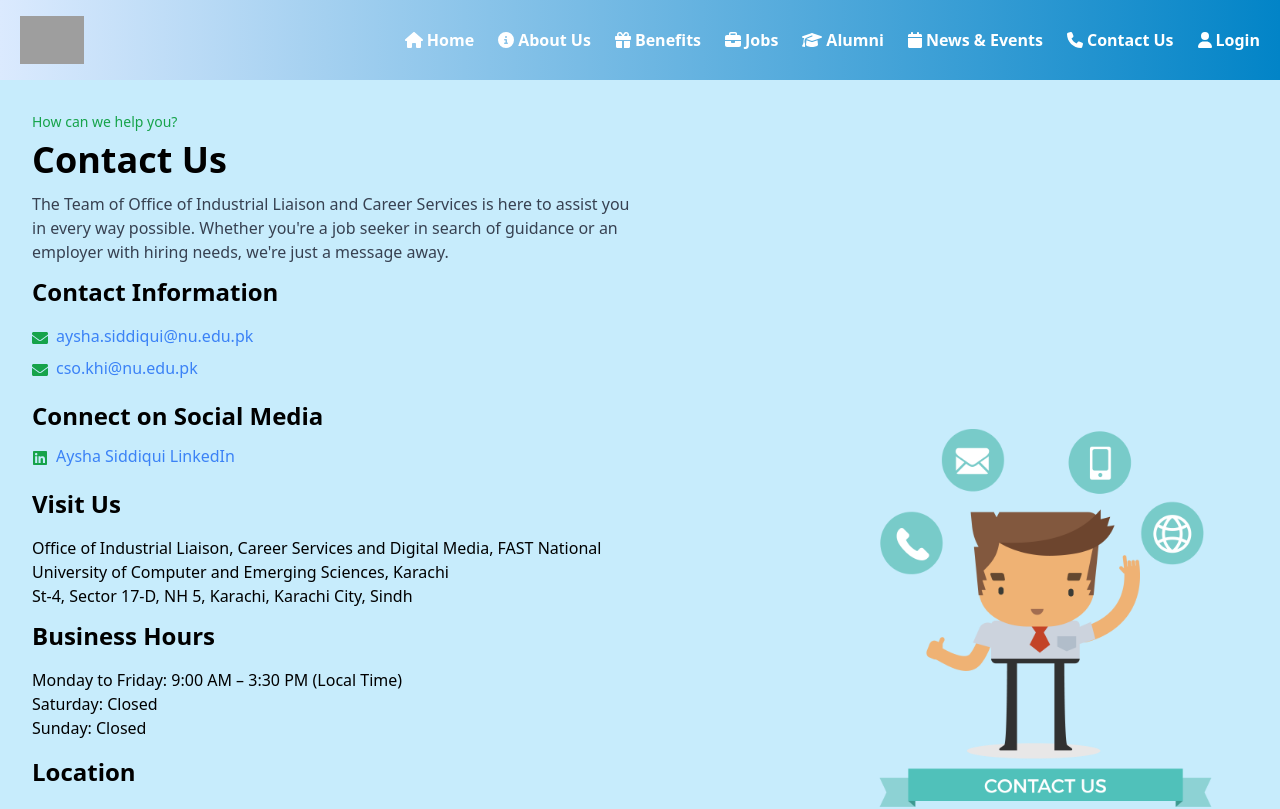
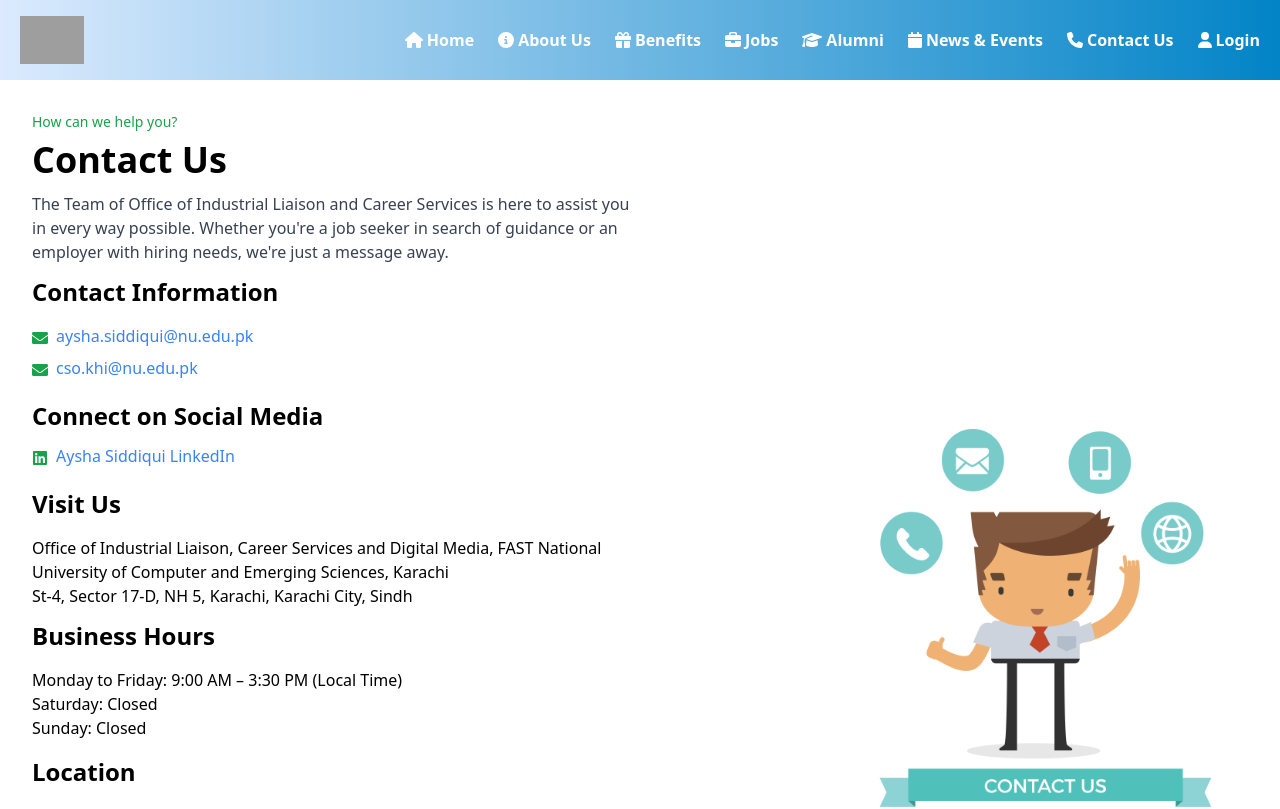
Before and after one commit to Khizar29/CDP-FYP, a React (Create React App) app in the folder cdp-frontend/: page /contact in a window 1280 px wide. Shown: the top 809 px of the page. Built offline with nearby package versions, Linux system fonts and the light colour scheme; grey boxes are pictures that could not be loaded.

Commit message:
bg-color changed

```diff
--- a/cdp-frontend/src/components/ContactUs.js
+++ b/cdp-frontend/src/components/ContactUs.js
@@ -8,7 +8,7 @@ const ContactUs = () => {
   const longitude = 67.2646838;
 
   return (
-    <div className="bg-[#c7ecfc] p-8 lg:p-31 flex flex-col lg:flex-row items-center justify-between">
+    <div className="bg-white p-8 lg:p-31 flex flex-col lg:flex-row items-center justify-between">
       <div className="text-left lg:w-1/2">
         <h3 className="text-green-600 text-sm mb-2">How can we help you?</h3>
         <h1 className="text-4xl font-bold mb-3">Contact Us</h1>
```
